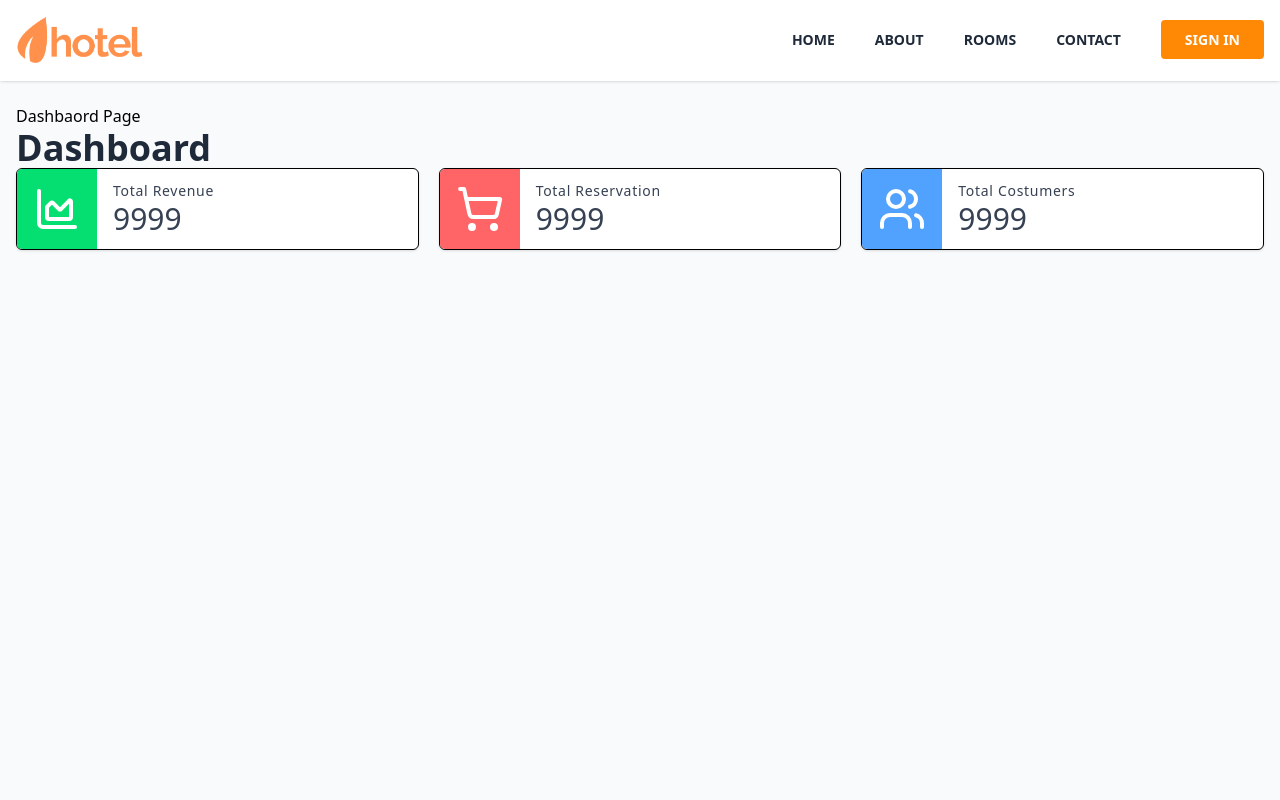
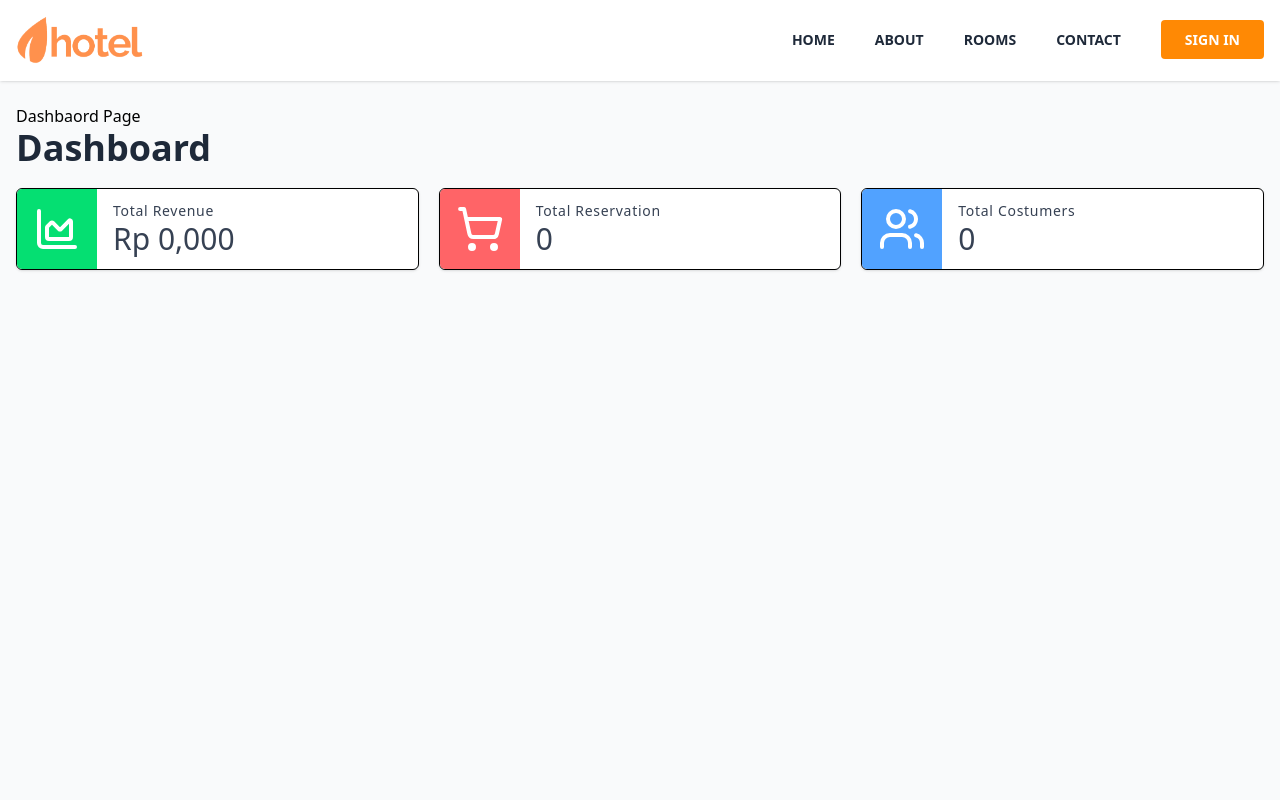
Before and after one commit to SugengPermana/booking-hotel, a Next.js app: page /admin/dashboard in a window 1280 px wide. Shown: the top 800 px of the page. Built offline with nearby package versions, Linux system fonts and the light colour scheme; no server answers; the database is empty.

Commit message:
Update dashboard cards to fetch and display revenue, reserve, and customer data

```diff
--- a/components/dashboard-cards.tsx
+++ b/components/dashboard-cards.tsx
@@ -1,15 +1,24 @@
 import { LuChartArea, LuShoppingCart, LuUser, LuUsers } from "react-icons/lu";
+import { getRevenueAndReserve, getTotalCustomer } from "@/lib/data";
+import { formatCurrency } from "@/lib/utils";
+import { notFound } from "next/navigation";
 
-const DashboardCards = () => {
+const DashboardCards =async () => {
+  const [data, customer] = await Promise.all([
+    getRevenueAndReserve(),
+    getTotalCustomer(),
+  ])
+  if(!data || !customer) return notFound();
+
   return (
-    <div className="grid md:grid-cols-3 gap-5 pb-10">
+    <div className="grid md:grid-cols-3 gap-5 pb-10 mt-5">
       <div className="flex items-center bg-white border rounded-md overflow-hidden shadow-sm">
         <div className="p-4 bg-green-400">
           <LuChartArea className="text-white size-12" />
         </div>
         <div className="px-4 text-gray-700">
           <h3 className="text-sm tracking-wider"> Total Revenue</h3>
-          <p className="text-3xl">9999</p>
+          <p className="text-3xl">{formatCurrency(data.revenue)}</p>
         </div>
       </div>
       <div className="flex items-center bg-white border rounded-md overflow-hidden shadow-sm">
@@ -18,7 +27,7 @@ const DashboardCards = () => {
         </div>
         <div className="px-4 text-gray-700">
           <h3 className="text-sm tracking-wider"> Total Reservation</h3>
-          <p className="text-3xl">9999</p>
+          <p className="text-3xl">{data.reserve}</p>
         </div>
       </div>
       <div className="flex items-center bg-white border rounded-md overflow-hidden shadow-sm">
@@ -27,7 +36,7 @@ const DashboardCards = () => {
         </div>
         <div className="px-4 text-gray-700">
           <h3 className="text-sm tracking-wider"> Total Costumers</h3>
-          <p className="text-3xl">9999</p>
+          <p className="text-3xl">{customer.length}</p>
         </div>
       </div>
     </div>
```
